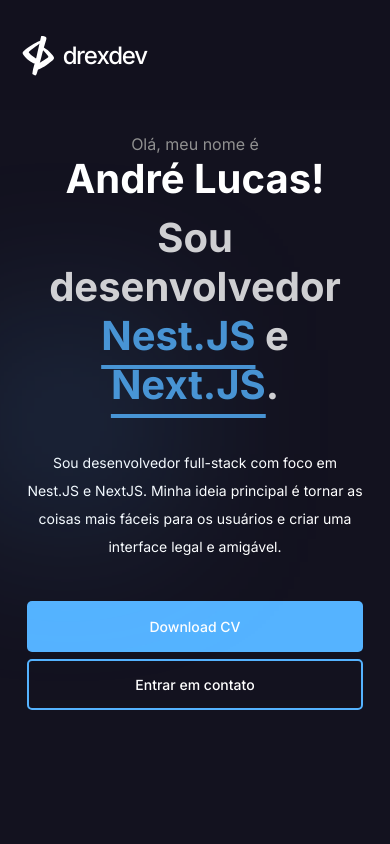
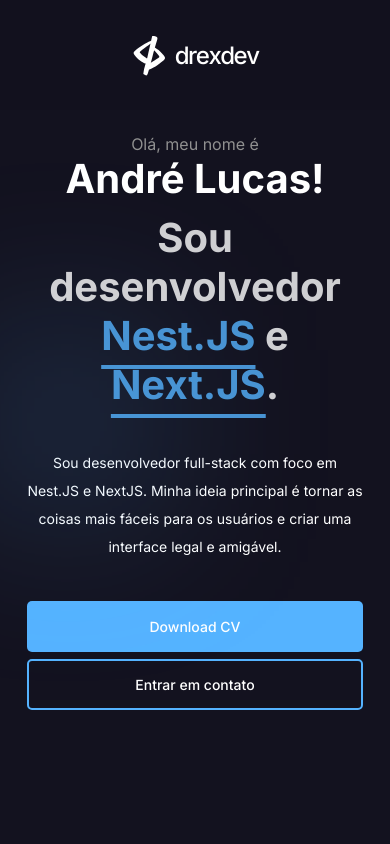
Before and after one commit to drexdev/dev-portfolio, a React (Vite) app: page / in a window 390 px wide. Shown: the top 844 px of the page. Built offline with nearby package versions, Linux system fonts and the light colour scheme.

Commit message:
Deixado o site mais responsivo.

```diff
--- a/src/components/Header/header.styled.ts
+++ b/src/components/Header/header.styled.ts
@@ -22,6 +22,10 @@ export const HeaderStyle = styled.header`
   @keyframes showHeader {
     from { transform: translateY(-100%); }
     to { transform: translateY(0%); }
+  }
+
+  @media only screen and (max-width: 850px) {
+    justify-content: center;
   }
 `
 export const LinksContainer = styled.ul`
```
